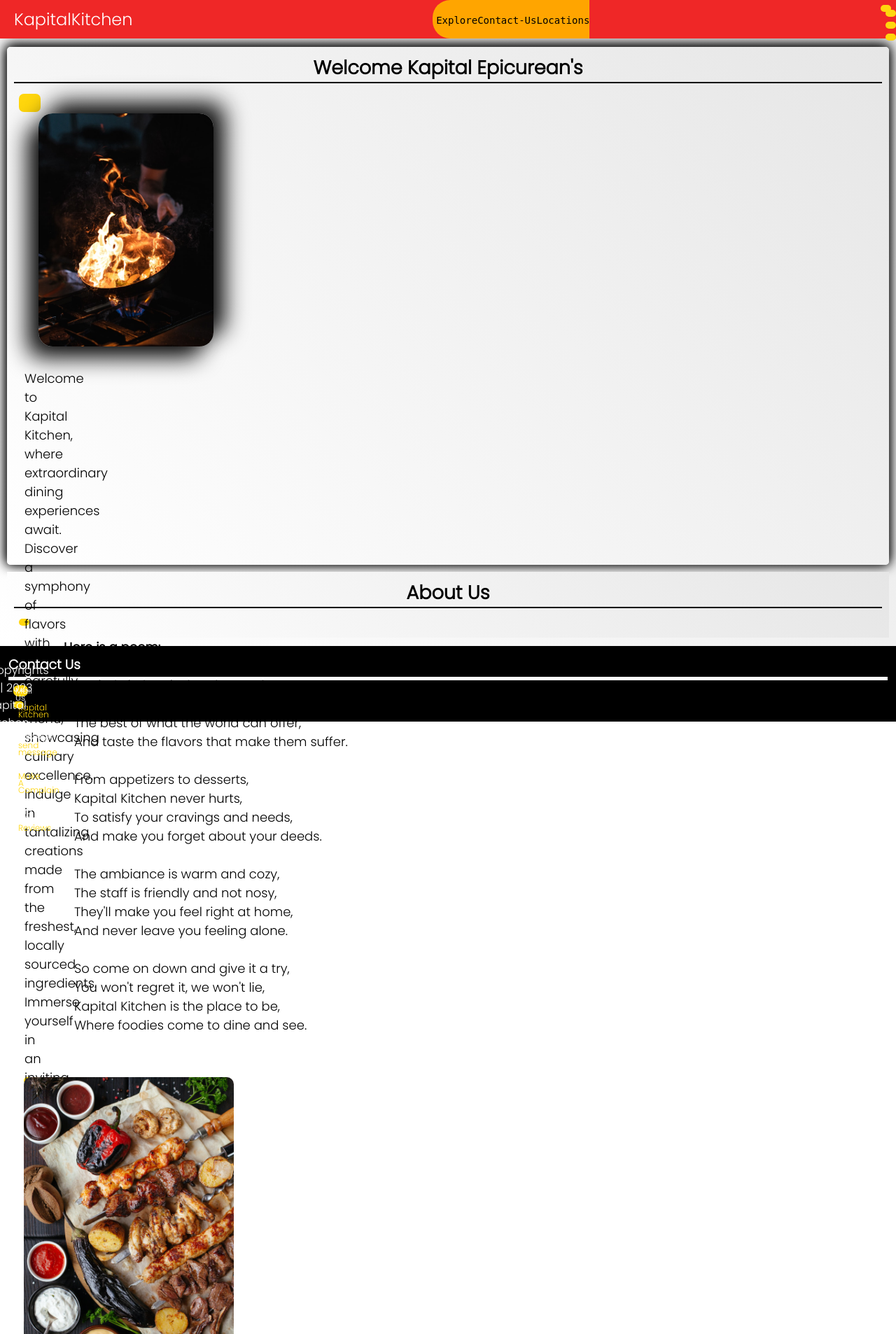
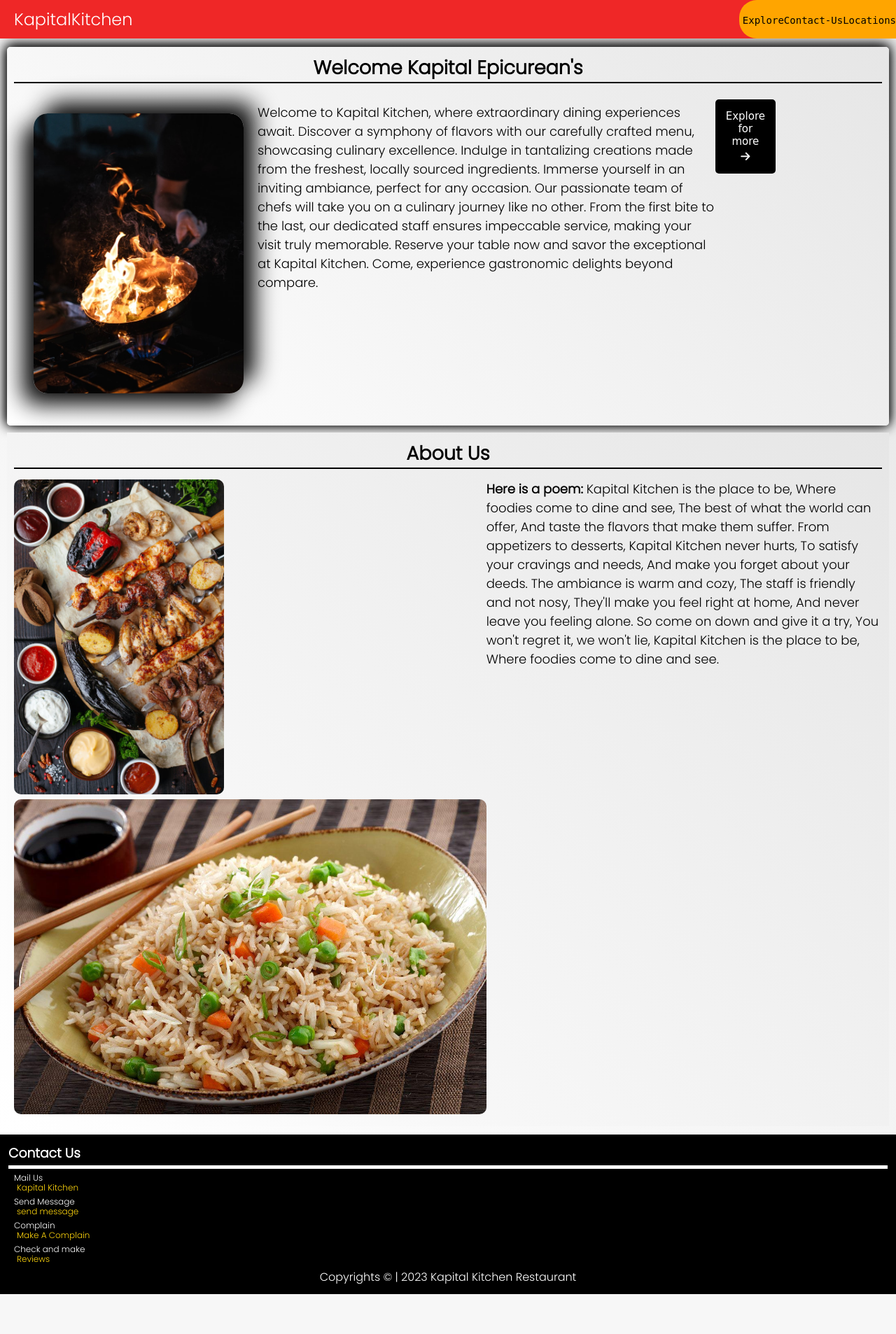
Before and after one commit to OlatideJoseph/kk, a Django app: page / in a window 1280 px wide. Shown: the top 1906 px of the page at 70% size. After the commit the page ends 1849 px from the top, so only its background shows below. Run offline with Django 4.2, Linux system fonts and the light colour scheme; some libraries are stand-ins or nearby versions; some web fonts are replaced.

Commit message:
ui modifications

```diff
--- a/static/css/base.css
+++ b/static/css/base.css
@@ -19,12 +19,15 @@ section:nth-child(1){
 }
 .nav-bar-mb{
 	display: none;
+	padding: none;
+	margin: 0;
 }
-.nav-bar-mb div:nth-child(1),
-div:nth-child(2),
-div:nth-child(3){
-    width:15px;
-    height: 10px;
+.bar-1,
+.bar-2,
+.bar-3{
+    width:45px;
+    height: 5px;
+    position: relative;
     display: block;
     background: var(--page-yellow);
     border-radius: 7px;
@@ -115,7 +118,7 @@ div:nth-child(3){
 	font-family: 'Source code pro',monospace;
 }
 @media screen and (max-width:480px){
-	.nav-content{
+	#nav-content{
 		display: none;
 	}
 	.nav-bar-mb{
--- a/static/css/intro-home.css
+++ b/static/css/intro-home.css
@@ -1,5 +1,6 @@
 section{
 	font-size: 18px;
+	height: auto;
 	padding: 10px;
 	background: linear-gradient(225deg, #e6e6e6, #ffffff);
 	font-family: 'Source code pro',monospace;
@@ -9,10 +10,14 @@ h2{
 	margin-bottom: 15px;
 }
 #intro{
-	min-height: 250px;
+	height: auto;
 	box-shadow:-1px -2px 20px 0px #0c0c0c,
 	 0px -1px 15px #0e0e0e;
 	border-radius: 5px;
+}
+.about-us{
+	height: auto;
+	flex-wrap: wrap;
 }
 .img-text{
 	flex-direction: row;
@@ -31,7 +36,7 @@ h2{
 .blazing-fire-img{
 	display: inline;
 	margin-bottom: 20px;
-	width: 250px;
+	max-width: 300px;
 	height: auto;
 	transition: ease-in;
 	margin: 20px;
@@ -104,9 +109,25 @@ section button:hover i{
 		height: auto;
 	}
 	.blazing-fire-img{
-		width: auto;
 		animation:none;
 		box-shadow: 1px -1px 0px 0px #0c0c0c,
 		 2px 14px 32px #0e0e0e;
 	}
+	.about-content{
+		flex-wrap: wrap;
+		flex-direction: column-reverse;
+	}
+	.abt-img-2{
+		max-width: 310px;
+	}
 }
+@media screen and (max-width:800px){
+	.img-text{
+		flex-wrap: wrap;
+		flex-direction: column;
+	}
+	.about-content{
+		flex-direction: column;
+		flex-wrap: wrap;
+	}
+}
--- a/templates/_base.html
+++ b/templates/_base.html
@@ -36,9 +36,9 @@
 
 		</ul>
 		<div class="nav-bar-mb">
-			<div></div>
-			<div></div>
-			<div></div>
+			<div class="bar-1"></div>
+			<div class="bar-2"></div>
+			<div class="bar-3"></div>
 		</div>
 	</nav>
 	<section id="main-section" class="content-section">
--- a/templates/intro-home.html
+++ b/templates/intro-home.html
@@ -17,10 +17,10 @@
             </button>
         </div>
     </section>
-    <section>
+    <section class="about-us">
        <center> <h2>About Us</h2></center>
        <div class="about-content">
-           <pre>
+           <p>
             <span>
             <strong> Here is a poem: </strong>
            </span>
@@ -44,7 +44,7 @@
                 Kapital Kitchen is the place to be,
                 Where foodies come to dine and see.
 
-           </pre>
+           </p>
            <div class="about-images">
                 <img src="{%static 'images/victoria-shes-unsplash.jpg'%}" class="abt-img-1" height="450">
                 <img src="{% static 'images/fried-rice.jpg' %}" class="abt-img-2" height="450">
```
